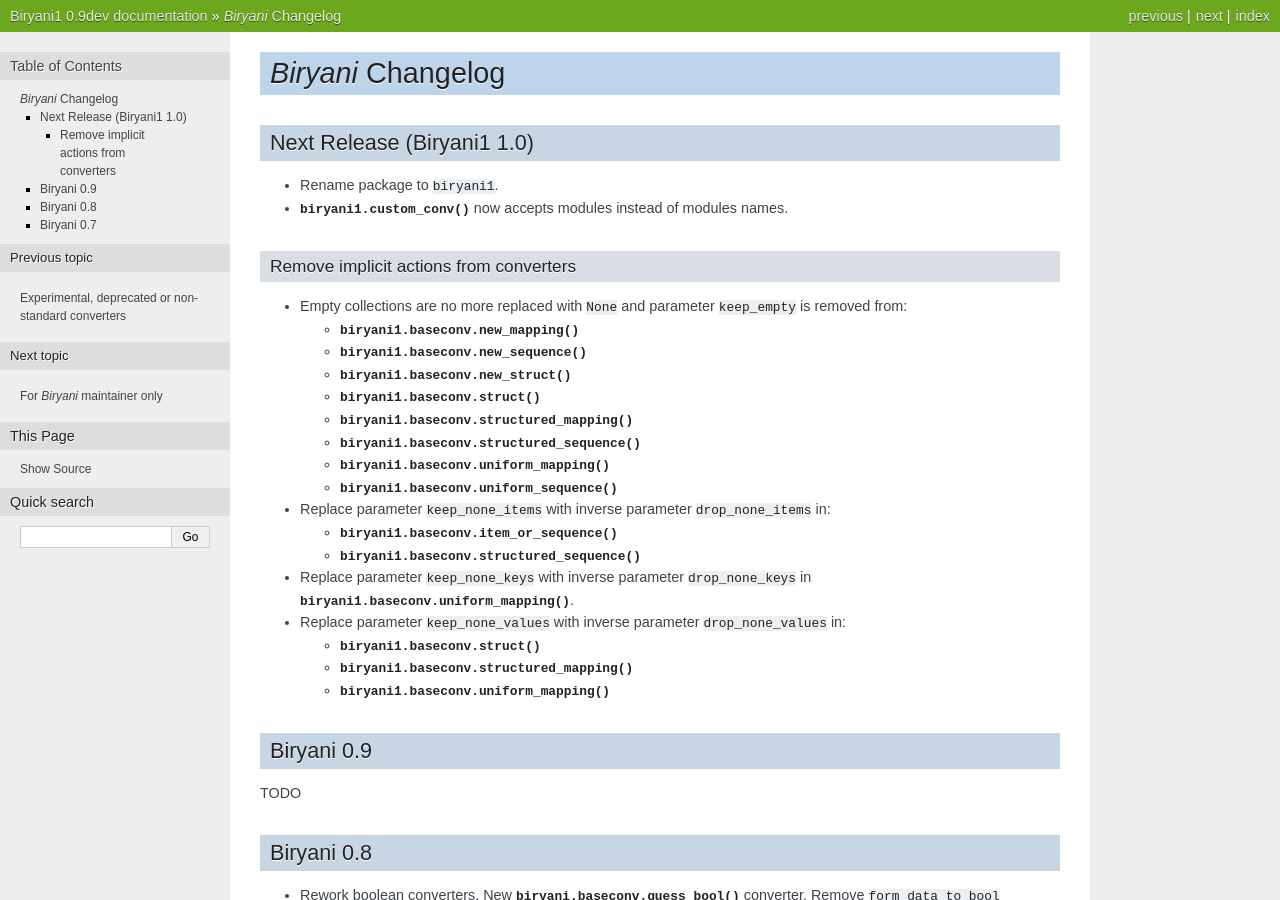
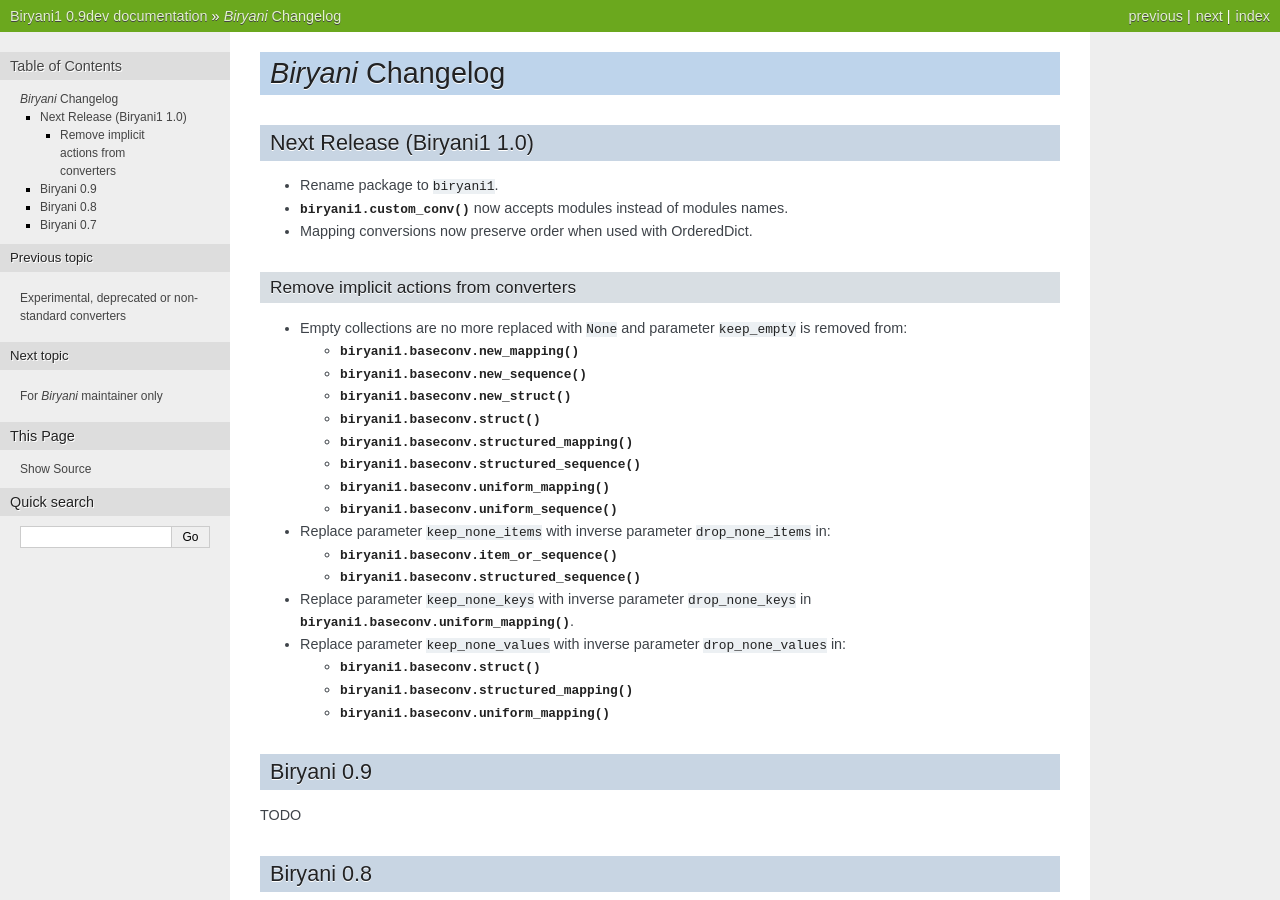
Before and after one commit to openfisca/biryani, a Sphinx documentation site: the page built from docs/source/changelog.rst, in a window 1280 px wide and 900 px high. Built offline with Sphinx 7.4.7, drawn with Linux system fonts in a browser that asks for light colours.

Commit message:
Update changelog.

```diff
--- a/docs/source/changelog.rst
+++ b/docs/source/changelog.rst
@@ -9,6 +9,8 @@ Next Release (Biryani1 1.0)
 * Rename package to ``biryani1``.
 
 * :func:`biryani1.custom_conv` now accepts modules instead of modules names.
+
+* Mapping conversions now preserve order when used with OrderedDict.
 
 
 Remove implicit actions from converters
```
